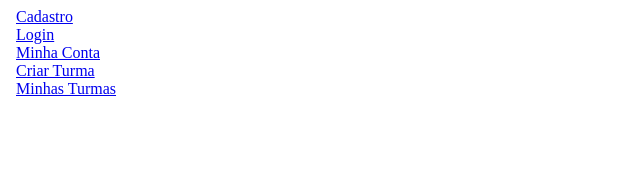
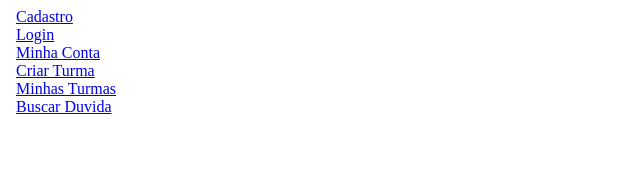
Before and after one commit to mateuscds/ess-project, an Angular app in the folder gui/: page / in a window 1280 px wide. Shown: the top 188 px of the page, without its empty margins (0-640 px from the left). Built offline with nearby package versions, Linux system fonts and the light colour scheme.

Commit message:
added buscarduvida to the navbar

```diff
--- a/gui/src/app/navbar/navbar.component.html
+++ b/gui/src/app/navbar/navbar.component.html
@@ -14,4 +14,7 @@
     <div class = "links">
         <a mat-button class = "navbar-link" routerLink = "/minhas_turmas">Minhas Turmas</a>
     </div>
+    <div class = "links">
+        <a mat-button class = "navbar-link" routerLink = "/buscar_duvida">Buscar Duvida</a>
+    </div>
 </nav>
```
Also changed, not shown: gui/src/app/app.module.ts (+8 -0 lines).
